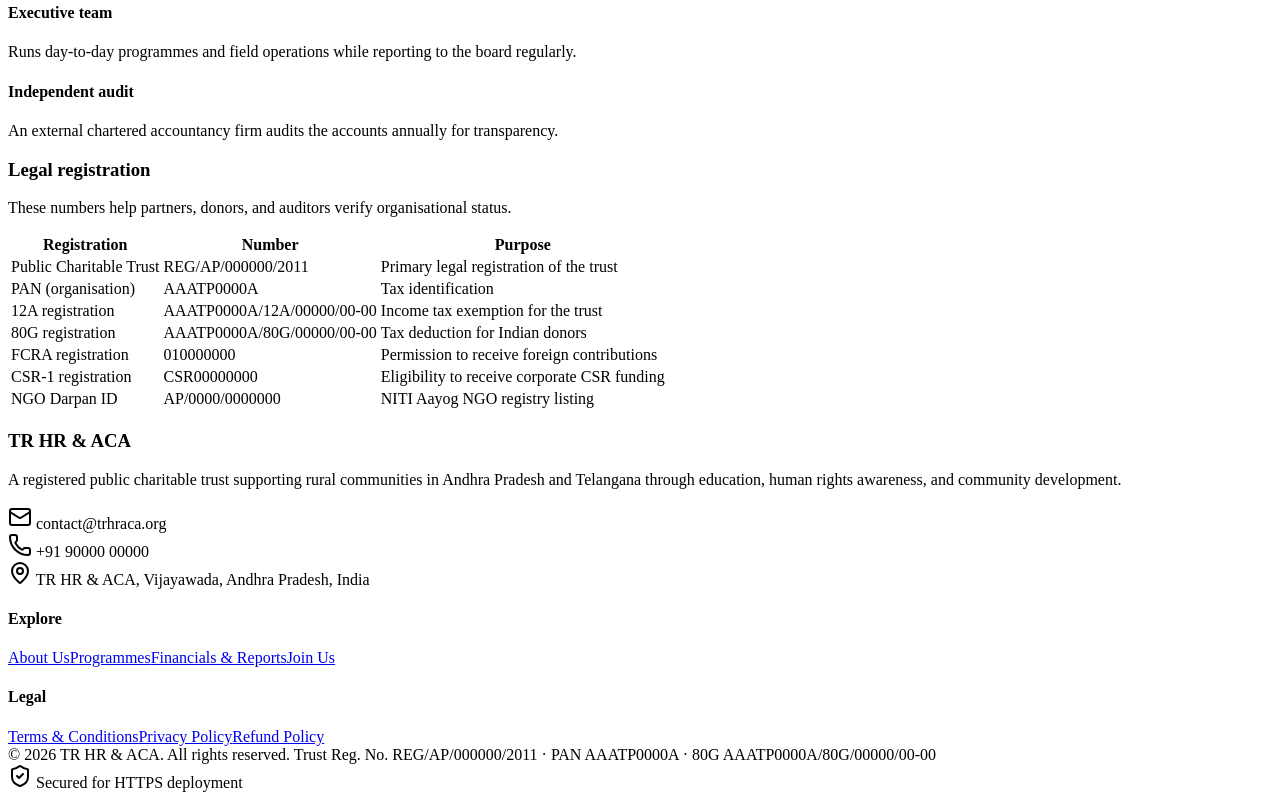
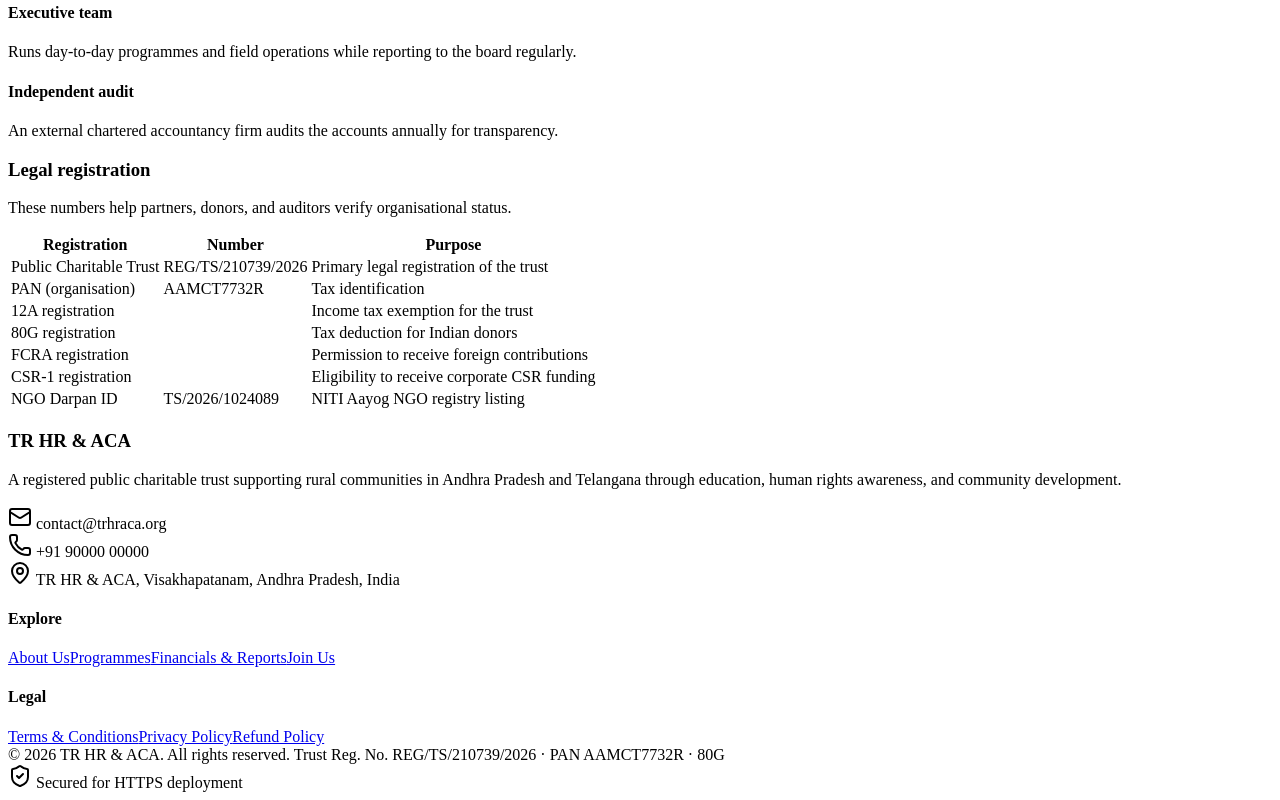
Before and after one commit to SeeraRamsai/Reacthraca, a React (Vite) app: page /about in a window 1280 px wide. Shown: the part 4567-5367 px from the top of the page. Built offline with nearby package versions, Linux system fonts and the light colour scheme; the HTML template or start-up script is replaced by a standard one.

Commit message:
Made changes in site.js

```diff
--- a/src/data/site.js
+++ b/src/data/site.js
@@ -9,16 +9,16 @@
     email: 'contact@trhraca.org',
     donationEmail: 'donations@trhraca.org',
     phone: '+91 90000 00000',
-    address: 'TR HR & ACA, Vijayawada, Andhra Pradesh, India',
+    address: 'TR HR & ACA, Visakhapatanam, Andhra Pradesh, India',
   },
   legal: {
-    trustRegNo: 'REG/AP/000000/2011',
-    panNo: 'AAATP0000A',
-    reg80G: 'AAATP0000A/80G/00000/00-00',
-    reg12A: 'AAATP0000A/12A/00000/00-00',
-    fcraNo: '010000000',
-    csr1No: 'CSR00000000',
-    ngoDarpanId: 'AP/0000/0000000',
+    trustRegNo: 'REG/TS/210739/2026',
+    panNo: 'AAMCT7732R',
+    reg80G: '',
+    reg12A: '',
+    fcraNo: '',
+    csr1No: '',
+    ngoDarpanId: 'TS/2026/1024089',
   },
   impactCounters: [
     { value: 48210, label: 'Children supported' },
```
